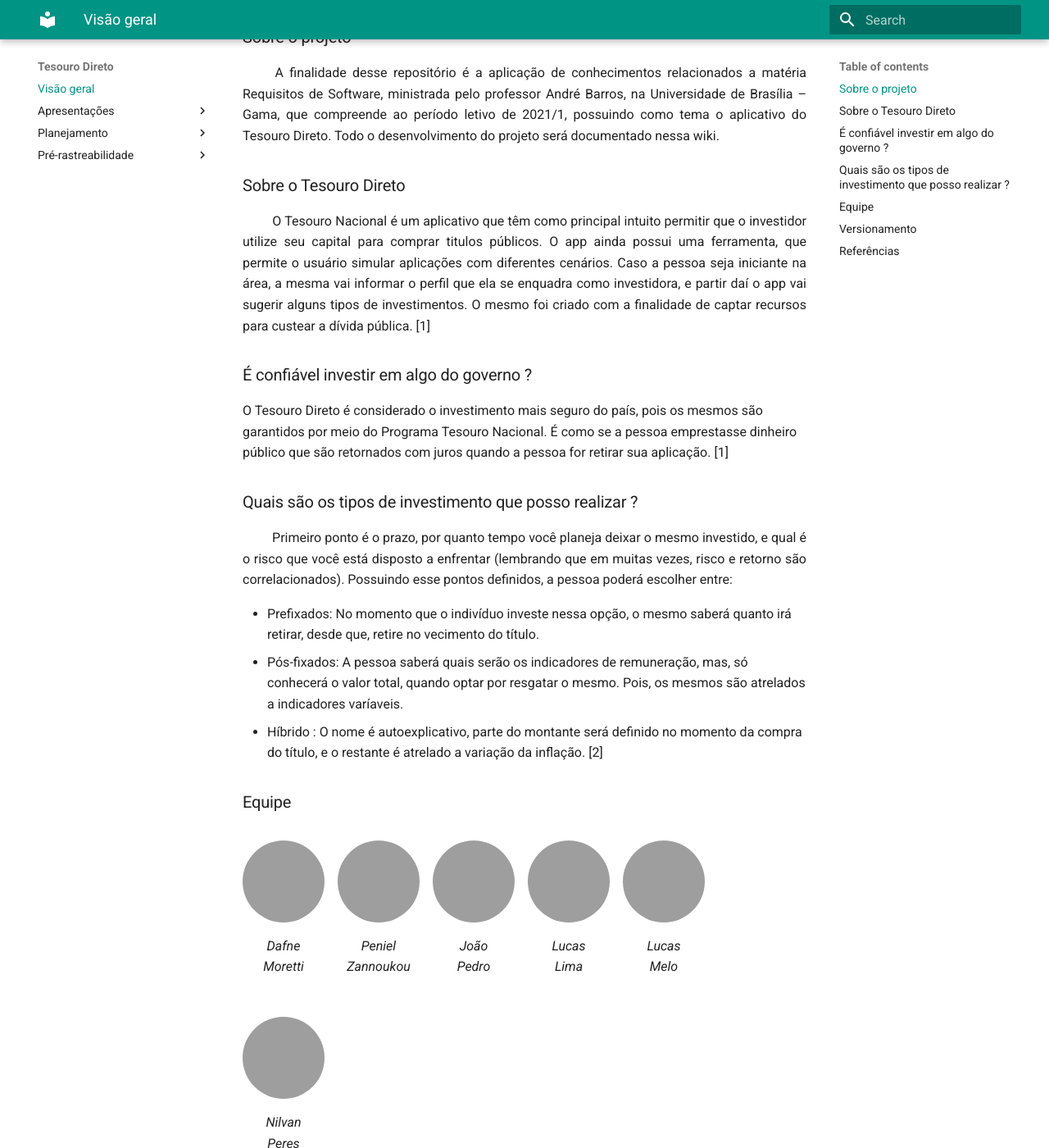
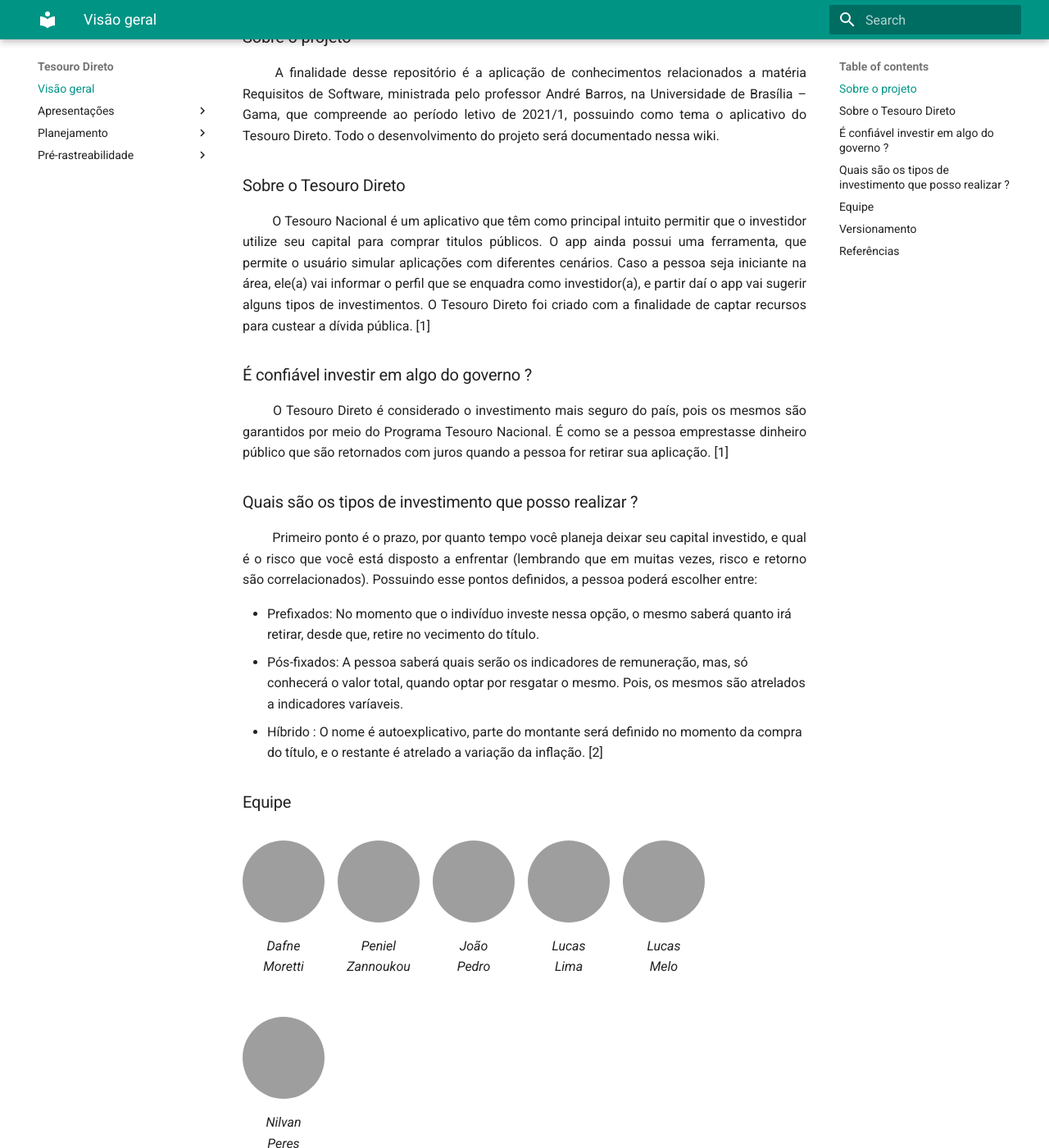
Before and after one commit to mibasFerraz/2021.1-TesouroDireto, an MkDocs documentation site: the page built from docs/index.md, in a window 1280 px wide and 1400 px high, scrolled down 439 px, cut to the strip 0-1400 px from the top of the window. Shown: the whole strip at 82% size. Built offline with MkDocs 1.6.1 and Material for MkDocs 9.7.7, drawn with Linux system fonts in a browser that asks for light colours; some of the changed text lies outside the part shown; grey boxes are pictures that could not be loaded.

Commit message:
refactor paragraph and grammar

```diff
--- a/docs/index.md
+++ b/docs/index.md
@@ -13,17 +13,20 @@
 
 ### Sobre o Tesouro Direto
  <p align="justify">&emsp;&emsp;
-  O Tesouro Nacional é um aplicativo que têm como principal intuito permitir que o investidor utilize seu capital para comprar titulos públicos. O app ainda possui uma ferramenta, que permite o usuário simular aplicações com diferentes cenários. Caso a pessoa seja iniciante na área, a mesma vai informar o perfil que ela se enquadra como investidora, e partir daí o app vai sugerir alguns tipos de investimentos. O mesmo foi criado com a finalidade de captar recursos para custear a dívida pública. [1]
+  O Tesouro Nacional é um aplicativo que têm como principal intuito permitir que o investidor utilize seu capital para comprar titulos públicos. O app ainda possui uma ferramenta, que permite o usuário simular aplicações com diferentes cenários. Caso a pessoa seja iniciante na área, ele(a) vai informar o perfil que se enquadra como investidor(a), e partir daí o app vai sugerir alguns tipos de investimentos. O Tesouro Direto foi criado com a finalidade de captar recursos para custear a dívida pública. [1]
  </p>
 
 
 ### É confiável investir em algo do governo ?
+ <p align="justify">&emsp;&emsp;
 O Tesouro Direto é considerado o investimento mais seguro do país, pois os mesmos são garantidos por meio do Programa Tesouro Nacional. É como se a pessoa emprestasse dinheiro público que são retornados com juros quando a pessoa for retirar sua aplicação. [1]
+ </p>
+
 
 
 ### Quais são os tipos de investimento que posso realizar ?
  <p align="justify">&emsp;&emsp;
-    Primeiro ponto é o prazo, por quanto tempo você planeja deixar o mesmo investido, e qual é o risco que você está disposto a enfrentar (lembrando que em muitas vezes, risco e retorno são correlacionados). Possuindo esse pontos definidos, a pessoa poderá escolher entre:
+    Primeiro ponto é o prazo, por quanto tempo você planeja deixar seu capital investido, e qual é o risco que você está disposto a enfrentar (lembrando que em muitas vezes, risco e retorno são correlacionados). Possuindo esse pontos definidos, a pessoa poderá escolher entre:
     <ul>
       <li>Prefixados:  No momento que o indivíduo investe nessa opção, o mesmo saberá quanto irá retirar, desde que, retire no vecimento do título.</li>
       <li>Pós-fixados: A pessoa saberá quais serão os indicadores de remuneração, mas, só conhecerá o valor total, quando optar por resgatar o mesmo. Pois, os mesmos são atrelados a indicadores varíaveis.</li>
```
Also changed, not shown: other parts of docs/index.md (+1 -0 lines).
